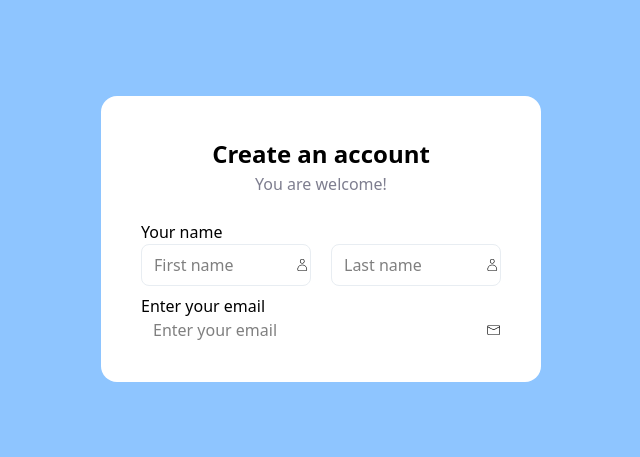
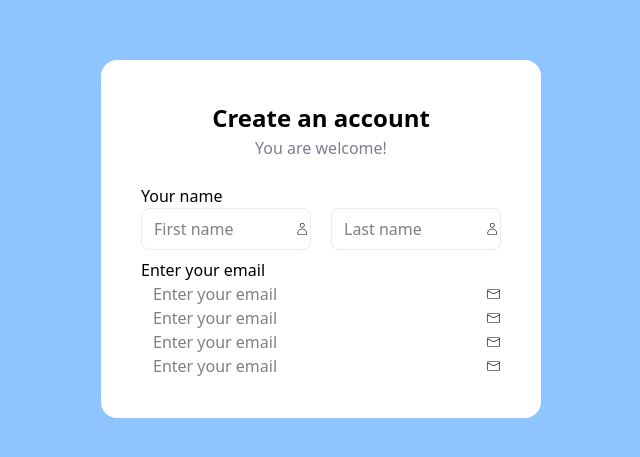
Before and after one commit to masudrana2803/form_validation, a React (Vite) app: page / in a window 1280 px wide. Shown: the part 161-618 px from the top of the page, without its empty margins (319-959 px from the left). Built offline with nearby package versions, Linux system fonts and the light colour scheme.

Commit message:
Form_Validation_Work

```diff
--- a/src/Pages/Trying.jsx
+++ b/src/Pages/Trying.jsx
@@ -33,6 +33,18 @@ const Trying = () => {
               <input type="email" placeholder='Enter your email' className='w-full outline-none y-2'/>
               <CiMail/>
             </div>
+            <div className='items-center flex pl-3'>
+              <input type="email" placeholder='Enter your email' className='w-full outline-none y-2'/>
+              <CiMail/>
+            </div>
+            <div className='items-center flex pl-3'>
+              <input type="email" placeholder='Enter your email' className='w-full outline-none y-2'/>
+              <CiMail/>
+            </div>
+            <div className='items-center flex pl-3'>
+              <input type="email" placeholder='Enter your email' className='w-full outline-none y-2'/>
+              <CiMail/>
+            </div>
 
 
 
```
